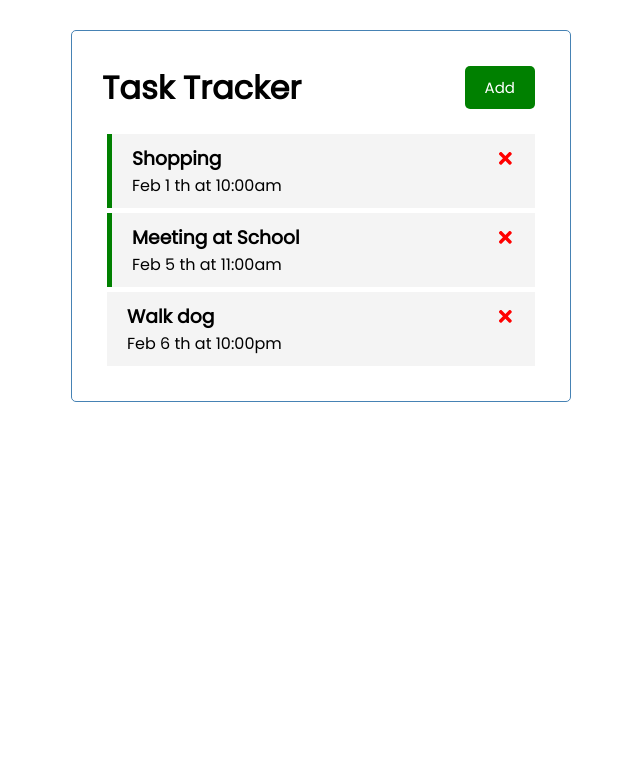
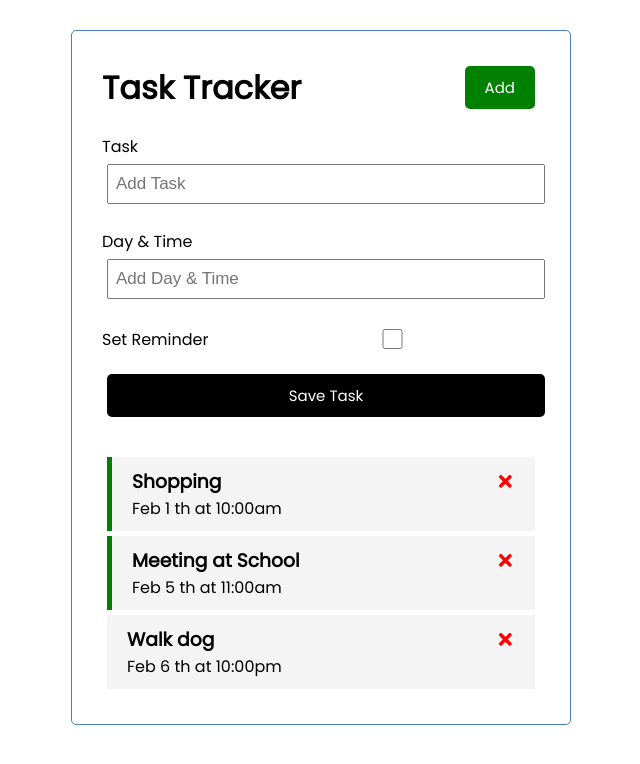
Before and after one commit to ktl1111/react-task-tracker, a React (Create React App) app: page / in a window 1280 px wide. Shown: the top 764 px of the page, without its empty margins (319-959 px from the left). Built offline with nearby package versions, Linux system fonts and the light colour scheme.

Commit message:
add AddTask component

```diff
--- a/src/App.js
+++ b/src/App.js
@@ -1,7 +1,10 @@
 // import React from "react";
 import Header from './components/Header'
 import Tasks from "./components/Tasks";
+import AddTask from "./components/AddTask";
 import { useState } from 'react'
+
+
 
 const App = () => {
     const [tasks, setTasks] = useState(
@@ -41,6 +44,7 @@
   return (
     <div className="container">
       <Header />
+      <AddTask/>
         {tasks.length > 0 ? (<Tasks tasks={tasks} onDelete={deleteTask} onToggle={toggleReminder} />) : ('No Tasks To Show')}
     </div>
   );
--- /dev/null
+++ b/src/components/AddTask.js
@@ -0,0 +1,22 @@
+const AddTask = () => {
+    return (
+        <form className='add-form'>
+            <div className='form-control'>
+                <label>Task</label>
+                <input type="text" placeholder='Add Task'/>
+            </div>
+            <div className='form-control'>
+                <label>Day & Time</label>
+                <input type="text" placeholder='Add Day & Time'/>
+            </div>
+            <div className='form-control form-control-check'>
+                <label>Set Reminder</label>
+                <input type="checkbox"/>
+            </div>
+
+            <input type="submit" value='Save Task' className='btn btn-block'/>
+        </form>
+    )
+}
+
+export default AddTask
--- a/src/components/Task.js
+++ b/src/components/Task.js
@@ -1,9 +1,10 @@
 import { FaTimes } from 'react-icons/fa'
+
+
 
 const Task = ({ task, onDelete, onToggle }) => {
     return (
-        <div className={`task ${task.reminder ? 'reminder': ''}`} onClick={() =>
-            onToggle(task.id)}
+        <div className={`task ${task.reminder ? 'reminder': ''}`} onClick={() => onToggle(task.id)}
         >
             <h3>{task.text} <FaTimes style={{ color: 'red',}}
             onClick={() => onDelete(task.id)}
```
